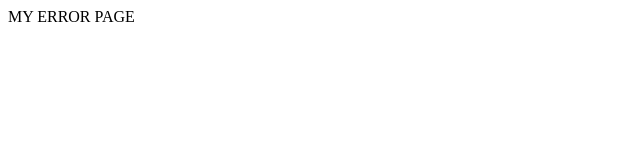
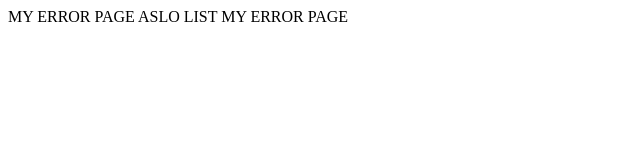
Before and after one commit to San12334/Mypro1, a plain HTML site: page error.html in a window 1280 px wide. Shown: the whole page, without its empty margins (0-640 px from the left). Drawn offline with Linux system fonts and the light colour scheme.

Commit message:
Update error.html

```diff
--- a/error.html
+++ b/error.html
@@ -2,5 +2,6 @@
 <title>THIS IS MY ERROR</title>
 <body>
 MY ERROR PAGE
+ASLO LIST MY ERROR PAGE
 </body>
 </html>
```
